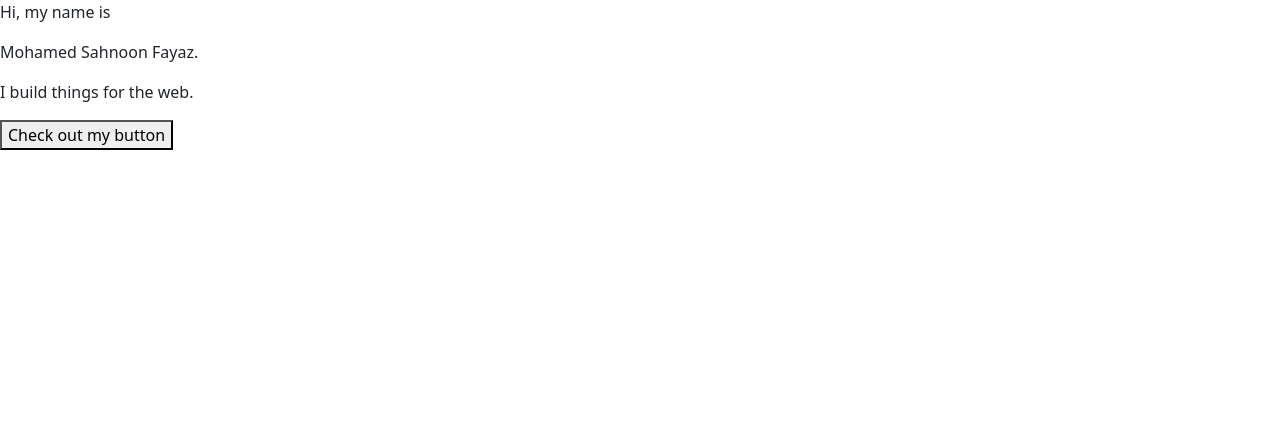
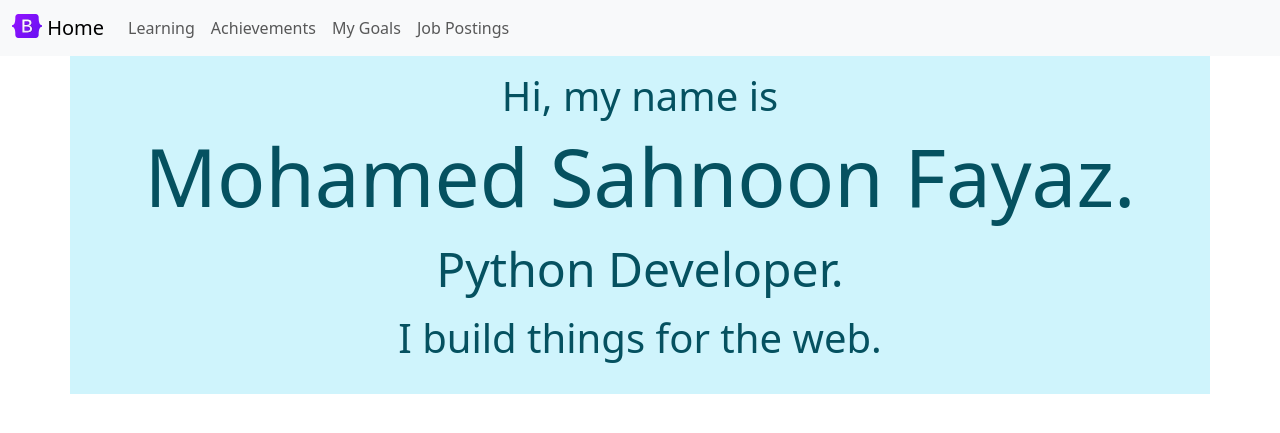
Before and after one commit to MSF998/diary, a Flask app: page / in a window 1280 px wide. Shown: the top 433 px of the page. Run offline with Flask 3, Linux system fonts and the light colour scheme.

Commit message:
added more skelton to work on

```diff
--- a/app.py
+++ b/app.py
@@ -1,32 +1,30 @@
 from flask import Flask, render_template, request
+from routes.jobPostings import job_postings_bp
+from routes.weeklyDiary import weekly_diary_bp
 
 app = Flask(__name__)
+
+#Register Blueprints
+app.register_blueprint(job_postings_bp)
+app.register_blueprint(weekly_diary_bp)
+
 
 @app.route('/')
 def index():
     return render_template('index.html')
 
 
-@app.route('/weekly-diary')
-# @app.route('/<name>')
-def weekly_diary(name=None):
-    week = "April 04, 2025"
-    achievements = [
-        "Read 40 Pages of the book",
-        "Memorized 5 Pages from the Quran",
-        "Learnt Multi Threading in Python",
-        "Started Working in Personal Diary Project",
-        "Hell"
-    ]
-    challenges = ["Stayed up too","Ate less","Hungry"]
-    mood = "Sad"
+@app.route('/learning')
+def learning():
+    #List down the things I learned this week
+    #List down the courses I found useful
+    return "I learned Iterators and Generators this week"
 
-    return render_template('weeklyDiary.html',
-                           week=week,
-                           achievements=achievements,
-                           challenges=challenges,
-                           mood=mood,
-                           name=name)
+
+@app.route('/goals')
+def goals():
+    #List down the goals I am planning to achieve
+    return "My goal is to achieve so and so"
 
 
 
--- a/templates/index.html
+++ b/templates/index.html
@@ -1,9 +1,17 @@
 {% extends "layout.html"%}
 {% block body%}
+{% include "nav.html" %}
+<div class="container p-3 mb-2 bg-info-subtle text-info-emphasis text-center">
+    <div class="row align-items-center"></div>
+        <div class="col">
+            <h1 class="display-6">Hi, my name is</h1>
+            <p class="display-1">Mohamed Sahnoon Fayaz.</p>
+            <p class="display-5"> Python Developer.</p>
 
-<p>Hi, my name is</p>
-<p>Mohamed Sahnoon Fayaz.</p>
-<p> I build things for the web.</p>
-<button> Check out my button</button>
+            <p class="display-6"> I build things for the web.</p>
+        </div>
 
+
+    </div>
+</div>
 {% endblock%}
--- /dev/null
+++ b/templates/nav.html
@@ -0,0 +1,18 @@
+<nav class="navbar navbar-expand-lg bg-body-tertiary">
+    <div class="container-fluid">
+      <a class="navbar-brand" href="/">
+        <img src="/static/logo.svg" alt="Logo" width="30" height="24" class="d-inline-block align-text-top">
+        Home
+      </a>
+
+      <div class="collapse navbar-collapse" id="navbarNavAltMarkup">
+        <div class="navbar-nav">
+          <a class="nav-link" aria-current="page" href="/learning">Learning</a>
+          <a class="nav-link" href="/weekly-diary">Achievements</a>
+          <a class="nav-link" href="/goals">My Goals</a>
+          <a class="nav-link" href="/job-postings">Job Postings</a>
+          <!-- <a class="nav-link disabled" aria-disabled="true">Disabled</a> -->
+        </div>
+      </div>
+    </div>
+  </nav>
--- a/templates/weeklyDiary.html
+++ b/templates/weeklyDiary.html
@@ -1,4 +1,5 @@
 {% extends "layout.html"%}
+{% include "nav.html" %}
 {% block body%}
 <div class="container">
 	<h1 class="text-center">My Weekly Diary</h1>
```
Also changed, not shown: routes/jobPostings.py (added, +18 -0 lines), routes/weeklyDiary.py (added, +25 -0 lines), static/logo.svg (added).
